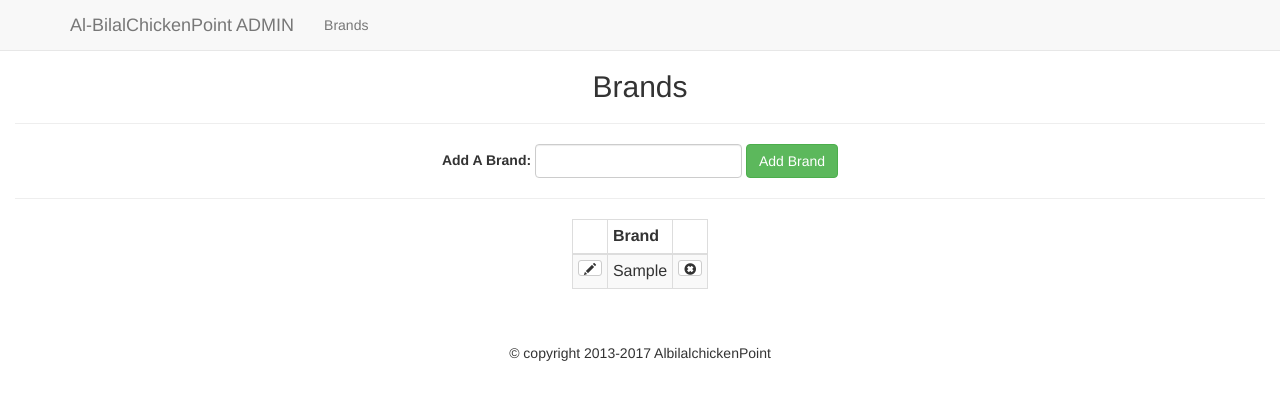
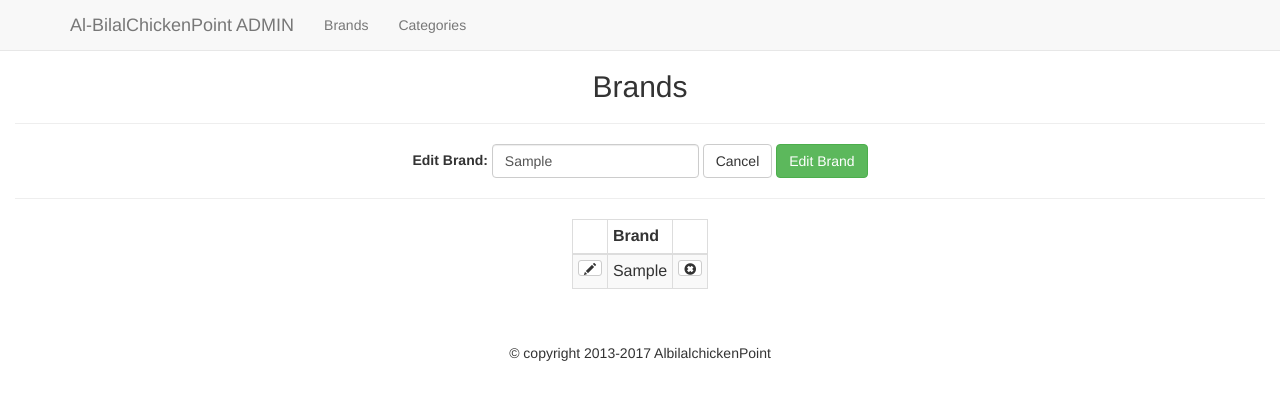
Before and after one commit to furqankhn46/shopping-portal, a PHP site: page /shoppingPortal/admin/brands.php?edit=1 in a window 1280 px wide. Shown: the top 400 px of the page. Run offline with PHP 8.4, Linux system fonts and the light colour scheme; tables that the repository leaves empty or names only in its code hold one stand-in row (values such as "Sample post"); some libraries are stand-ins or nearby versions.

Commit message:
category done

```diff
--- a/admin/brands.php
+++ b/admin/brands.php
@@ -2,10 +2,30 @@
 require_once '../core/init.php';
 include  'include/head.php';
 include 'include/navigation.php';
-//get brads from database
+//get brands from database
 $sql="SELECT *FROM brand ORDER BY brand";
 $results=$db->query($sql);
 $errors=array();
+
+//Edit Brand
+if(isset($_GET['edit'])&&!empty($_GET['edit'])){
+    $edit_id=(int)$_GET['edit'];
+    $edit_id=sanitize($edit_id);
+    $sql2="SELECT *FROM brand WHERE id='$edit_id'";
+    $edit_result=$db->query($sql2);
+    $eBrand=mysqli_fetch_assoc($edit_result);
+
+}
+//Delete Brand
+if(isset($_GET['delete'])&&($_GET['delete'])){
+    $delete_id=(int)$_GET['delete'];
+    $delet_id=sanitize($delete_id);
+    $sql="DELETE FROM brand WHERE id='$delet_id'";
+    $db->query($sql);
+    header('Location: brands.php');
+}
+
+
 //if add form is submitted
 if(isset($_POST['add_submit'])){
     $brand=sanitize($_POST['brand']);
@@ -16,6 +36,10 @@ if(isset($_POST['add_submit'])){
     //check if brands exist in database
     $brand=$_POST['brand'];
     $sql="SELECT *FROM brand WHERE brand='$brand'";
+    if(isset($_GET['edit'])){
+        $sql="SELECT *FROM brand WHERE brand='$brand' AND id!='$edit_id'";
+
+    }
     $result=$db->Query($sql);
     $count=mysqli_num_rows($result);
     if($count>0){
@@ -27,6 +51,10 @@ if(isset($_POST['add_submit'])){
     }else{
         //add brand to database
         $sql="INSERT INTO brand (brand) VALUES('$brand')";
+        if(isset($_GET['edit'])){
+            $ubrand=trim($brand);
+            $sql="UPDATE brand SET brand='$ubrand' WHERE id ='$edit_id'";
+        }
         $db->Query($sql);
         header('Location:brands.php');
     }
@@ -35,11 +63,27 @@ if(isset($_POST['add_submit'])){
 <h2 class="text-center">Brands</h2><hr>
 <!--''brand form-->
 <div class="text-center">
-    <form class="form-inline" action="brands.php" method="post">
+    <form class="form-inline" action="brands.php<?=((isset($_GET['edit']))?'?edit='.$edit_id: '');?>" method="post">
         <div class="form-group">
-            <label for="brand">Add A Brand:</label>
-            <input type="text" name="brand" id="brand" class="form-control" value="<?=((isset($_POST['brand']))?$_POST['brand']:'');?>">
-            <input type="submit" name="add_submit" id="add_submit" value="Add Brand" class="btn btn-success">
+            <?php
+            $brand_value= '';
+            if(isset($_GET['edit'])){
+                $brand_value=$eBrand['brand'];
+            } else{
+                if(isset($_POST['brand'])){
+                    $brand_value=sanitize($_POST['brand']);
+                }
+
+            }
+
+            ?>
+            <label for="brand"><?=((isset($_GET['edit']))?'Edit ':'Add A ')?>Brand:</label>
+            <input type="text" name="brand" id="brand" class="form-control" value="<?=$brand_value;?>">
+            <?php if(isset($_GET['edit'])):?>
+                <a  href="brands.php" class=" btn btn-default">Cancel</a>
+
+            <?php endif; ?>
+            <input type="submit" name="add_submit" id="add_submit" value="<?=((isset($_GET['edit']))?'Edit ':'Add ')?> Brand" class="btn btn-success">
         </div>
     </form>
 </div><hr>
--- a/admin/include/navigation.php
+++ b/admin/include/navigation.php
@@ -3,10 +3,8 @@
         <a href="index.php " class="navbar-brand">Al-BilalChickenPoint ADMIN</a>
         <ul class="nav navbar-nav">
                 <!--menu Item-->
-            <li>
-                <a href="brands.php">Brands</a>
-            </li>
-
+            <li><a href="brands.php">Brands</a></li>
+            <li><a href="categories.php">Categories</a></li>
 <!--                <li class="dropdown">-->
 <!--                    <a href="#" class="dropdown-toggle" data-toggle="dropdown"><span class="caret"></span></a>-->
 <!--                    <ul class="dropdown-menu" role="menu">-->
```
